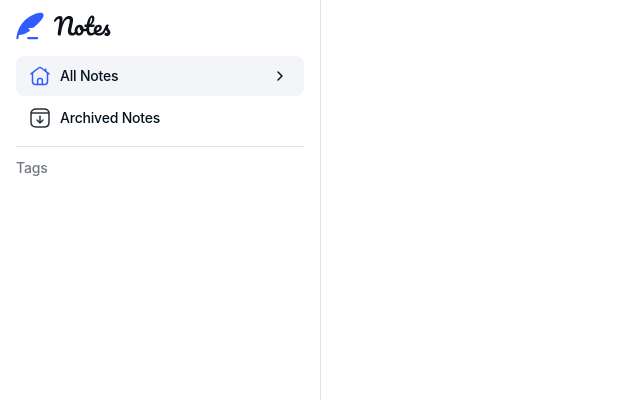
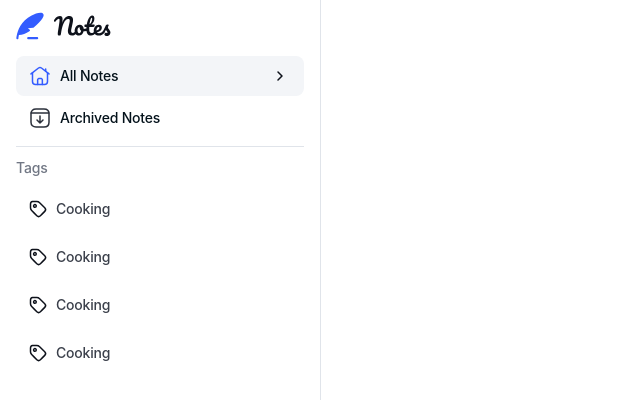
Before and after one commit to HamDean/note-taking-web-app, a React (Vite) app in the folder frontend/: page / in a window 1280 px wide. Shown: the top 400 px of the page, without its empty margins (0-640 px from the left). Built offline with nearby package versions, Linux system fonts and the light colour scheme; a web font is replaced by a local one.

Commit message:
Build tag component

```diff
--- a/frontend/src/components/SideMenu.tsx
+++ b/frontend/src/components/SideMenu.tsx
@@ -3,6 +3,7 @@ import logo from "../assets/images/logo.svg";
 import ArchivedIcon from "./icon-components/ArchivedIcon";
 import HomeIcon from "./icon-components/HomeIcon";
 import SideMenuTab from "./SideMenuTab";
+import Tag from "./Tag";
 
 const SideMenu = () => {
   const [tab, setSelectedTab] = useState("All Notes");
@@ -40,7 +41,13 @@ const SideMenu = () => {
         {/* tags */}
         <div className="border-t border-t-neutral-200 py-2">
           <span className="text-neutral-500 text-preset-4">Tags</span>
-          <div></div>
+
+          <div className="flex flex-col gap-1 mt-2">
+            <Tag />
+            <Tag />
+            <Tag />
+            <Tag />
+          </div>
         </div>
       </div>
     </nav>
--- /dev/null
+++ b/frontend/src/components/Tag.tsx
@@ -0,0 +1,11 @@
+import tag from '../assets/images/icon-tag.svg'
+
+const Tag = () => {
+  return (
+    <div className="flex gap-2 items-center text-preset-4 text-neutral-700 p-3 cursor-pointer">
+        <img src={tag} alt="Tag" />
+        <span>Cooking</span>
+    </div>
+  )
+}
+export default Tag
```
Also changed, not shown: frontend/src/assets/images/icon-tag.svg.
